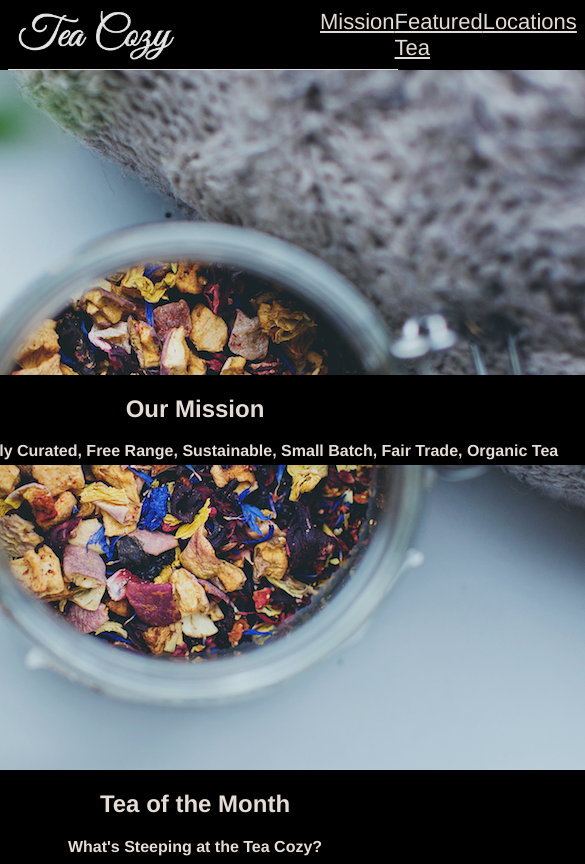
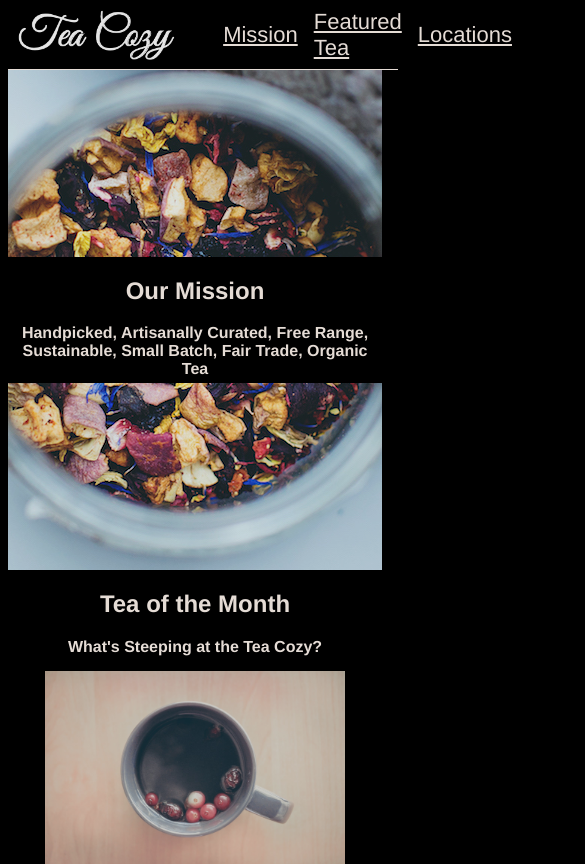
Before and after one commit to impeterk/impeterk.github.io, a plain HTML site: page resources/Tea_Cozy/index.html in a window 390 px wide. Shown: the top 864 px of the page, 585 px wide, since content can reach past the window. Drawn offline with Linux system fonts and the light colour scheme.

Commit message:
fixed tea_cozy responsivnes

```diff
--- a/resources/Tea_Cozy/resources/css/style.css
+++ b/resources/Tea_Cozy/resources/css/style.css
@@ -21,18 +21,16 @@ p {
 
 /* 1 hlavicka/header */
 header {
-    margin-top: -8px;
     position: fixed;
+    top: 0px;
     width: 100%;
     z-index: 1;
     height: 69px;
     border-bottom: 1px solid seashell;
     background-color: black;
     display: inline-flex;
-    width: 100%;
     justify-content: space-between;
     align-items: center;
-    background-color: black;
 }
 
 .logo {
@@ -41,17 +39,15 @@ header {
 }
 
 .navigation {
-    margin-right: px;
-    width: 20%;
     list-style-type: none;
     display: flex;
     justify-content: space-evenly;
+    align-items: center;
+    margin-right: 1ch;
 }
-
-.navigation li{
-    display: inline;
+.navigation li {
+    margin-inline: 0.5rem;
 }
-
 .navigation a {
     color: seashell;
     font-size: 22px;
@@ -63,8 +59,7 @@ header {
 
 /* 2 body - Our Mission*/
 main {
-    position: relative;
-    top: 62px; bottom: 62px;
+    margin-top: 70px;
     display: flex;
     align-items: center;
     justify-content: center;
@@ -72,8 +67,9 @@ main {
 }
 .Mission {
     background-image: url(../img-mission-background.jpg);
-    width: 1200px;
-    height: 700px;
+    background-position: center;
+    width: clamp(300px, 100%, 1200px);
+    height: 500px;
     align-items: center;
     display: flex;
 }
@@ -121,8 +117,10 @@ main {
     display: flex;
     flex-direction: column;
     background-image: url(../img-locations-background.jpg);
-    width: 1200px;
-    height: 500px;
+    background-position: center;
+    width: clamp(300px, 100%, 1200px);
+    min-height: 500px;
+    max-height: max-content;
     justify-content: center;
 }
 
@@ -133,6 +131,7 @@ main {
     align-items: center;
     display: inline-flex;
     justify-content: center;
+    flex-wrap: wrap;
 }
 
 .tabulka {
```
